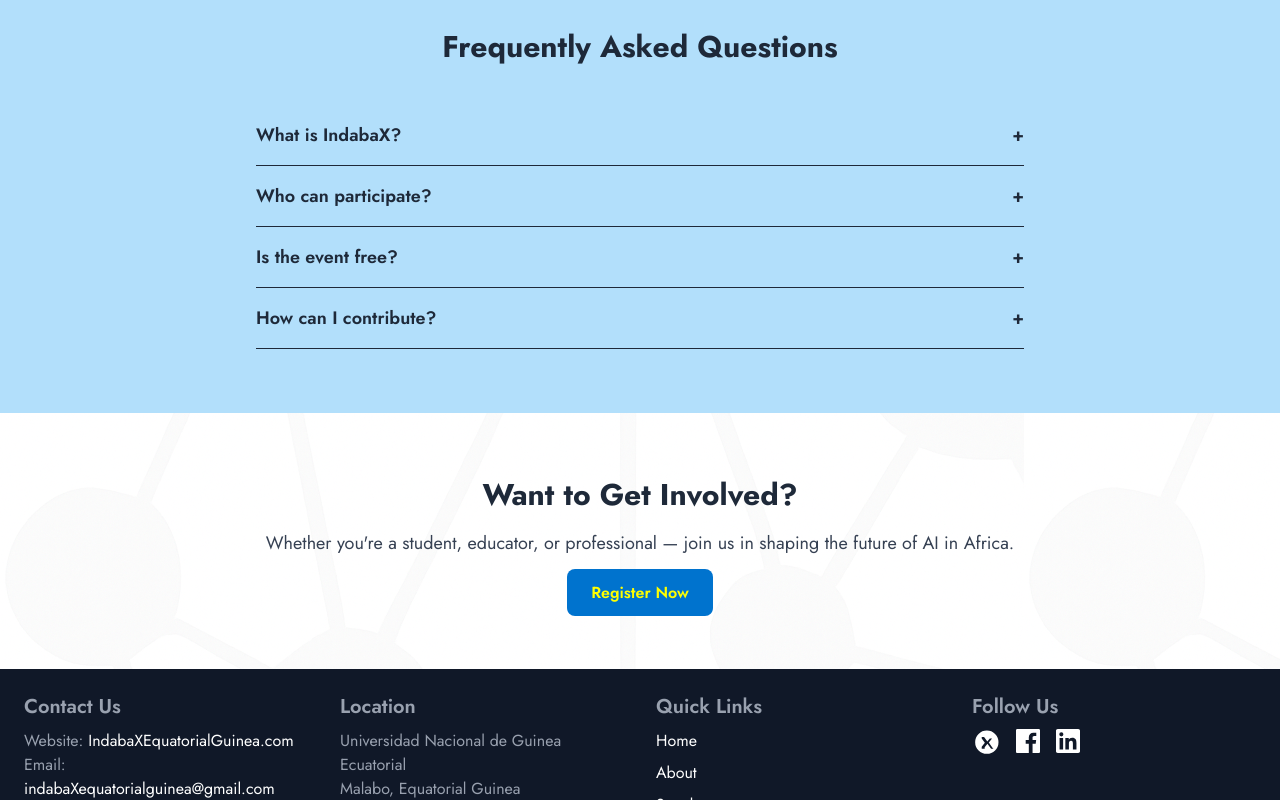
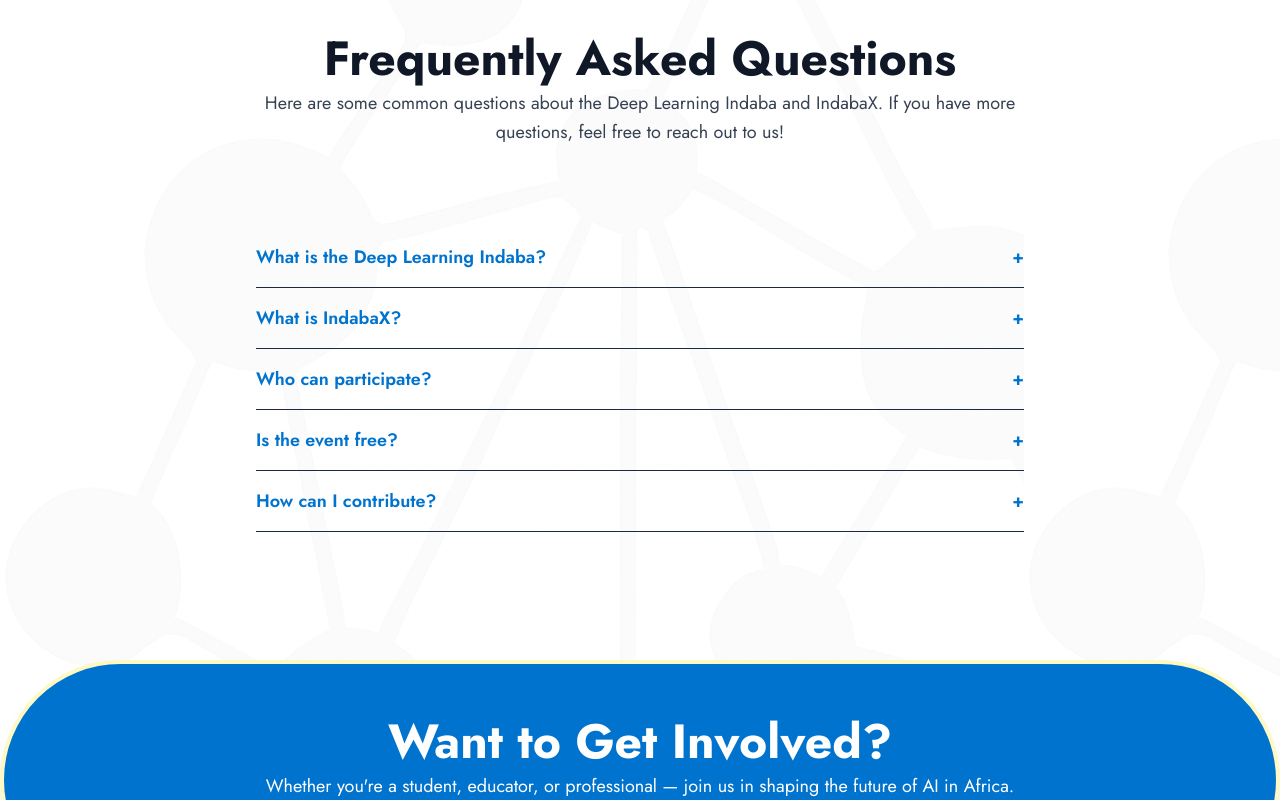
Before and after one commit to NeoPhetoane/IndabaX_Equatorial_Guinea, a React (Vite) app: page /about in a window 1280 px wide. Shown: the part 3200-4000 px from the top of the page. Built offline with nearby package versions, Linux system fonts and the light colour scheme.

Commit message:
Updated FAQ and About component: enhanced FAQ layout with improved styling and added CallToAction component for better engagement.

```diff
--- a/src/components/FAQ.jsx
+++ b/src/components/FAQ.jsx
@@ -6,7 +6,7 @@
     <div className="border-b py-4">
       <button
         onClick={() => setOpen(!open)}
-        className="w-full text-left flex justify-between items-center text-lg font-semibold text-gray-800"
+        className="w-full text-left flex justify-between items-center text-lg font-semibold text-true-blue"
       >
         {question}
         <span>{open ? "-" : "+"}</span>
@@ -18,11 +18,21 @@
 
 const FAQ = () => {
   return (
-    <section className="bg-pastel-blue py-16 px-6">
-      <h2 className="text-3xl font-bold text-center mb-10">
-        Frequently Asked Questions
-      </h2>
+    <section className="py-16 px-6 max-w-7xl mx-auto">
+      <div className=" mb-10 w-full flex flex-col items-center px-6">
+        <h2 className="text-3xl font-bold leading-tight text-gray-900 sm:text-4xl lg:text-5xl">
+          Frequently Asked Questions
+        </h2>
+        <p className="text-lg text-gray-700 mb-10 leading-relaxed max-w-3xl text-center">
+          Here are some common questions about the Deep Learning Indaba and
+          IndabaX. If you have more questions, feel free to reach out to us!
+        </p>
+      </div>
       <div className="max-w-3xl mx-auto">
+        <FAQItem
+          question="What is the Deep Learning Indaba?"
+          answer="The Deep Learning Indaba is a pan-African initiative dedicated to strengthening African machine learning and AI. It brings together researchers, students, and professionals to share knowledge and foster collaboration."
+        />
         <FAQItem
           question="What is IndabaX?"
           answer="IndabaX is a locally organized chapter of the Deep Learning Indaba. It's a community event aimed at strengthening African AI."
--- a/src/pages/About.jsx
+++ b/src/pages/About.jsx
@@ -4,6 +4,7 @@
 import { HeartHandshake, HandshakeIcon, LucideShrub } from "lucide-react";
 import FAQ from "../components/FAQ";
 import Statistics from "../components/Statistics";
+import CallToAction from "../components/CallToAction";
 
 export default function About() {
   return (
@@ -154,7 +155,8 @@
       <FAQ />
 
       {/* Call to Action */}
-      <section className="py-16 px-6 text-center">
+      <CallToAction />
+      {/* <section className="py-16 px-6 text-center">
         <h2 className="text-3xl font-bold mb-4">Want to Get Involved?</h2>
         <p className="text-lg mb-6 text-gray-700">
           Whether you're a student, educator, or professional — join us in
@@ -166,7 +168,7 @@
         >
           Register Now
         </Link>
-      </section>
+      </section> */}
     </main>
   );
 }
```
